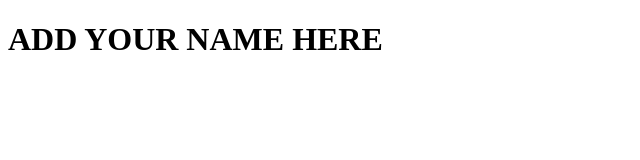
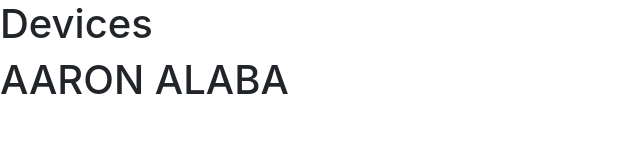
Before and after one commit to ajalaba/TrackMe, a plain HTML site: page device-list.html in a window 1280 px wide. Shown: the whole page, without its empty margins (0-640 px from the left). Drawn offline with nearby package versions, Linux system fonts and the light colour scheme.

Commit message:
ADD: New script and link elements

```diff
--- a/device-list.html
+++ b/device-list.html
@@ -1,15 +1,19 @@
 <!DOCTYPE html>
 <html>
 <head>
+<link rel="stylesheet"href="https://stackpath.bootstrapcdn.com/bootstrap/4.5.0/css/bootstrap.min.css" />
 <meta charset="utf-8" />
 <meta name="description" content="A frontend dashboard for the
 TrackMe application" />
-<meta name="author" content="ENTER YOUR NAME HERE" />
+<meta name="author" content="AARON ALABA" />
 <meta name="viewport" content="width=device-width, initialscale=
 1.0">
 <title>TrackMe</title>
 </head>
 <body>
-<h1>ADD YOUR NAME HERE</h1>
+<h1>Devices</h1>
+<h1>AARON ALABA</h1>
+<script src="https://code.jquery.com/jquery-3.5.1.min.js"></script>
+<script src="https://stackpath.bootstrapcdn.com/bootstrap/4.5.0/js/bootstrap.min.js"></script>
 </body>
 </html>
```
